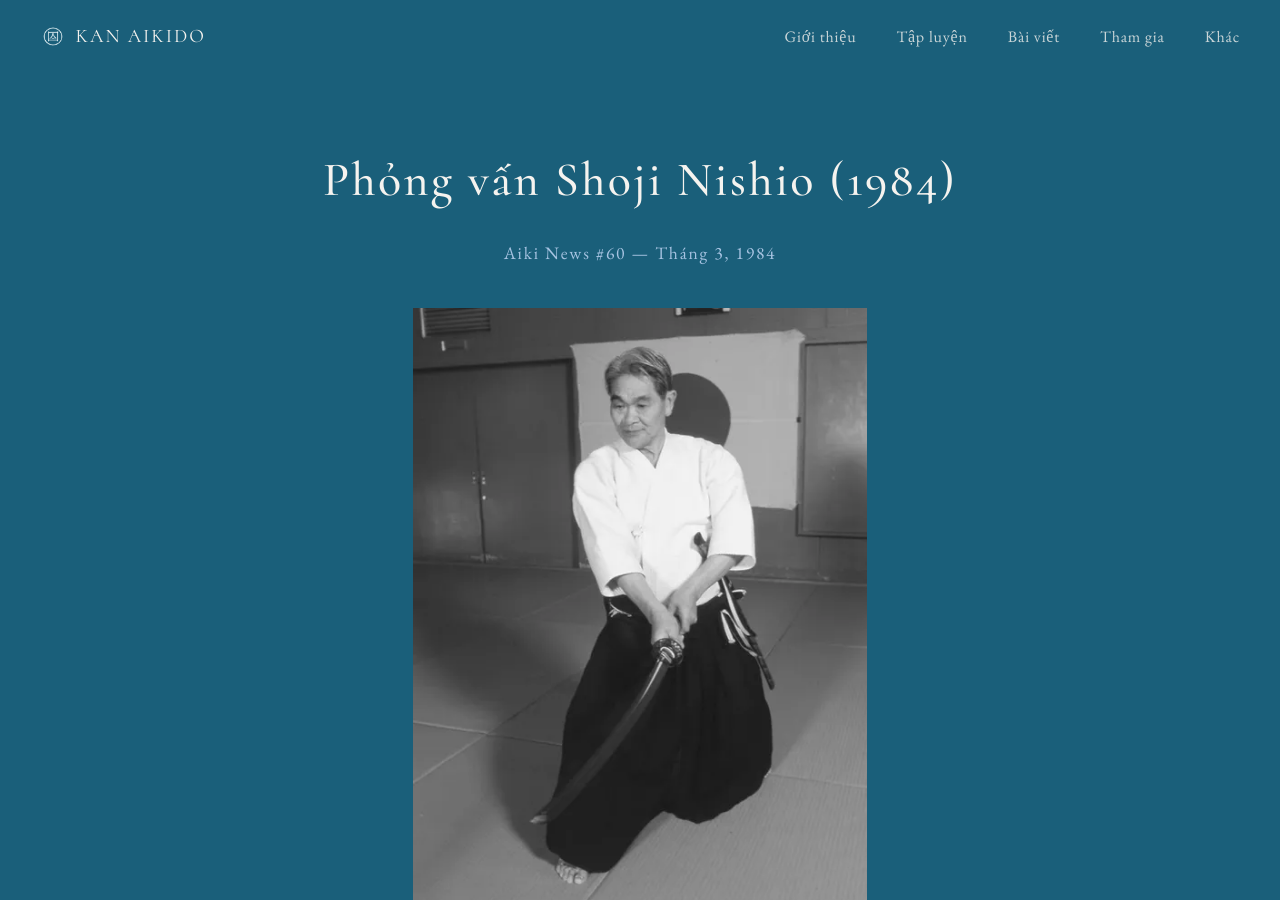
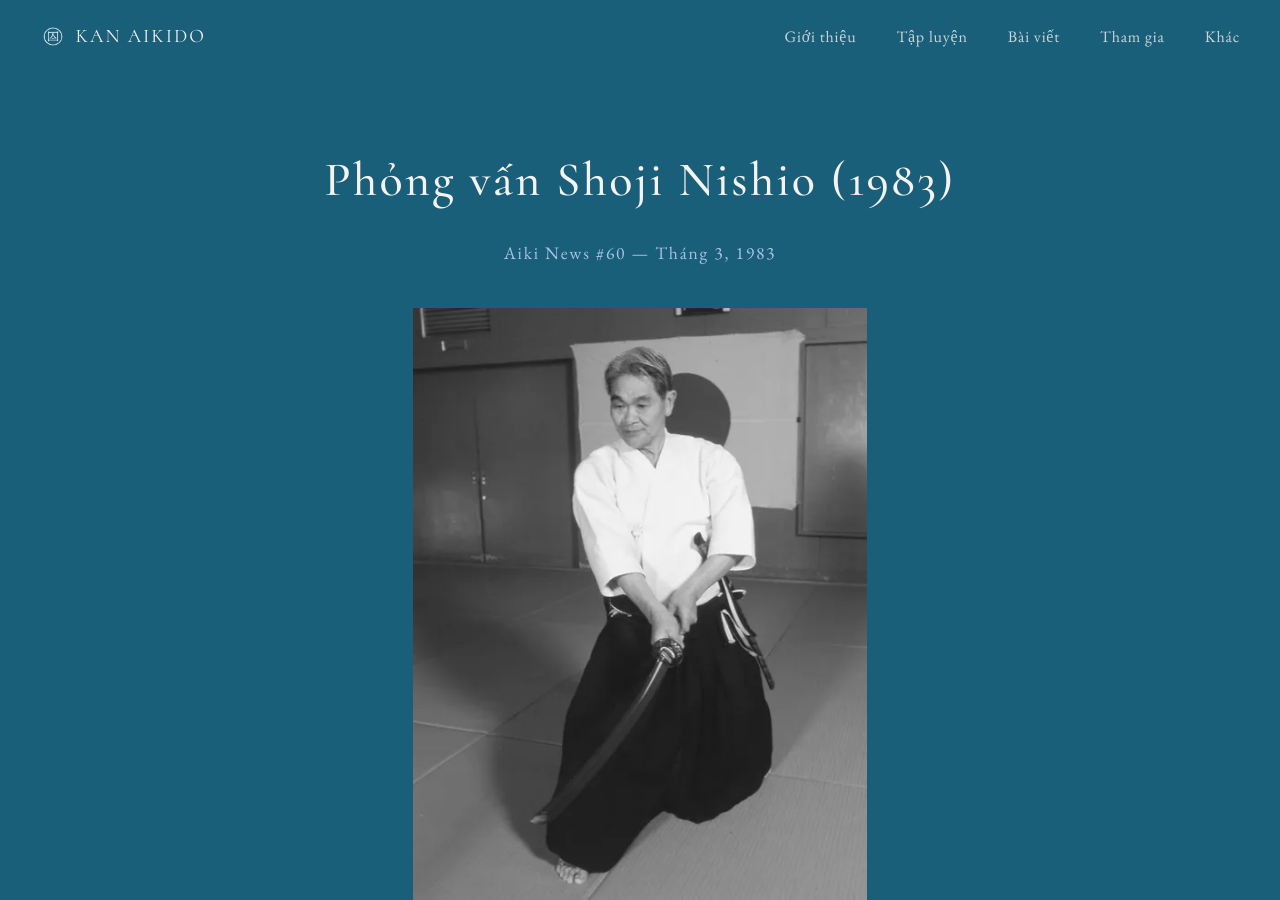
Before and after one commit to nvu1991/kanaikido, a Jekyll site: the page built from articles/nishio-interview-1983.html, in a window 1280 px wide and 900 px high. Built offline with Jekyll 4.4.1, drawn with Linux system fonts in a browser that asks for light colours; some web fonts are replaced.

Commit message:
update article linkage

```diff
--- a/articles/index.html
+++ b/articles/index.html
@@ -10,7 +10,7 @@ hero_image: /about/bokken-and-jo.webp
   <p>Các bài viết dưới đây giới thiệu về lịch sử Aikido, người sáng lập, và trường phái mà chúng tôi theo học.</p>
 </main>
 
-<a href="/articles/nishio-interview-1984/" class="article-card">
+<a href="/articles/nishio-interview-1983/" class="article-card">
   <div class="article-card-content">
     <h2>Phỏng vấn thầy Shoji Nishio bởi Aiki News lần 1</h2>
     <p>Aiki News #60 — Tháng 3, 1983</p>
--- a/articles/nishio-interview-1983.html
+++ b/articles/nishio-interview-1983.html
@@ -1,8 +1,8 @@
 ---
 layout: article
-title: "Phỏng vấn Shoji Nishio (1984)"
-title_en: "Interview with Shoji Nishio (1984)"
-subtitle: "Aiki News #60 — Tháng 3, 1984"
+title: "Phỏng vấn Shoji Nishio (1983)"
+title_en: "Interview with Shoji Nishio (1983)"
+subtitle: "Aiki News #60 — Tháng 3, 1983"
 date_published: 08/06/2025
 source_type: Repost
 bilingual: true
```
Also changed, not shown: 5 other files.
